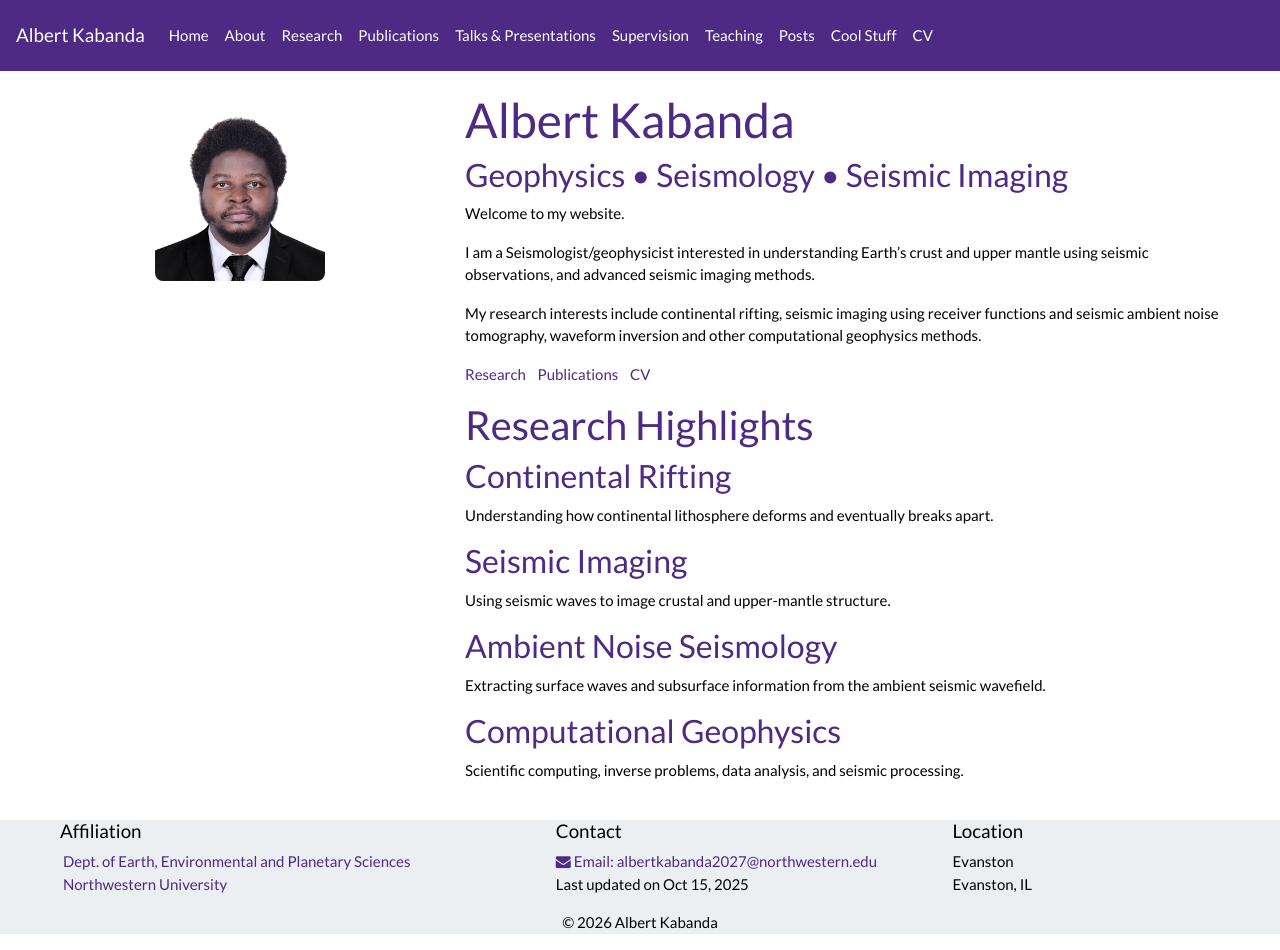
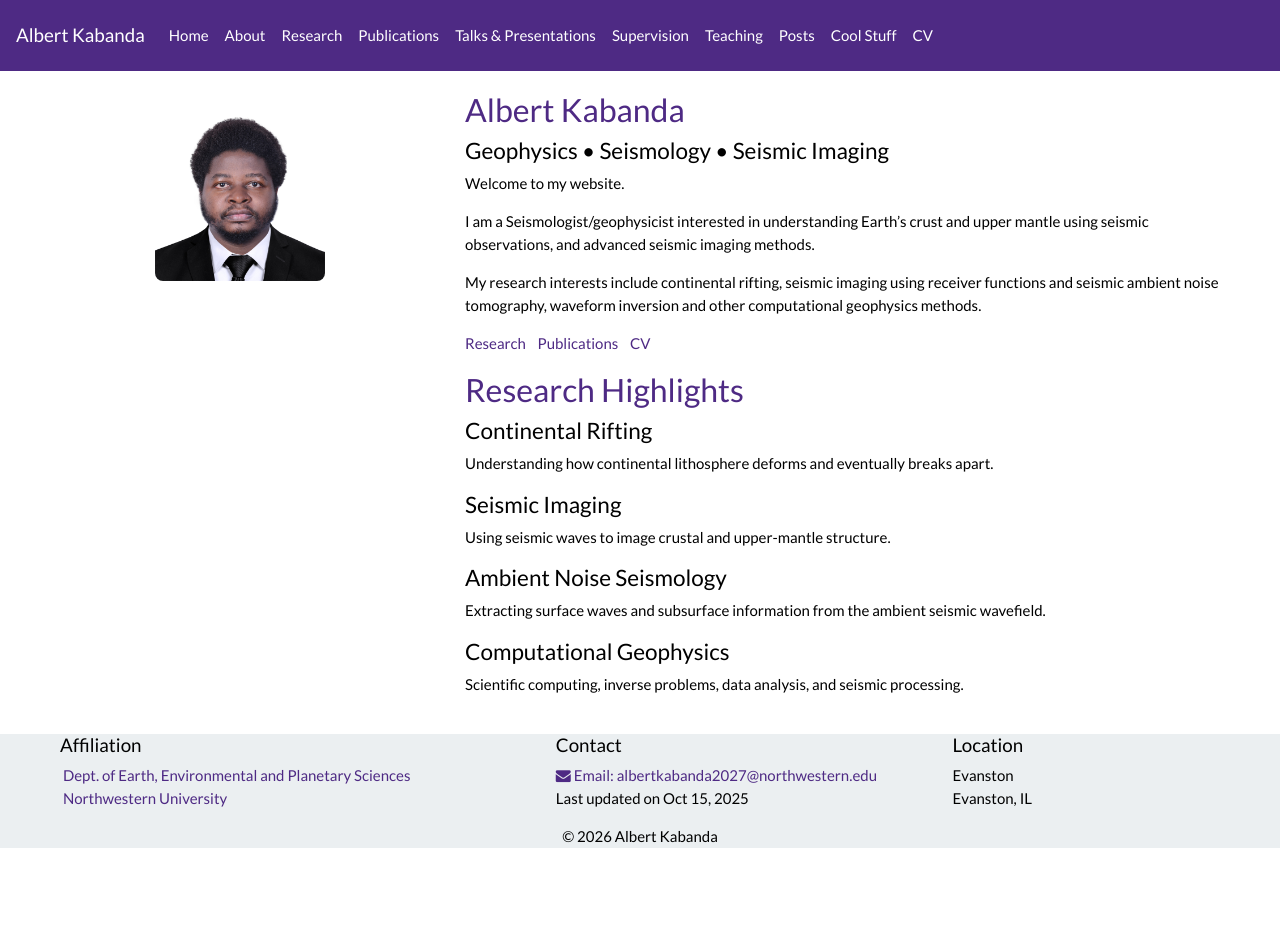
Before and after one commit to albertkabanda/albertkabanda.github.io, a Jekyll site: the page built from _pages/home.md, in a window 1280 px wide and 950 px high. Built offline with Jekyll 4.4.1, drawn with Linux system fonts in a browser that asks for light colours; nearby versions of some CDN libraries; a style sheet for code colours, icons or effects is not loaded.

```diff
--- a/_pages/home.md
+++ b/_pages/home.md
@@ -5,9 +5,9 @@ sitemap: false
 permalink: /
 ---
 
-# Albert Kabanda
+### Albert Kabanda
 
-### Geophysics • Seismology • Seismic Imaging
+#### Geophysics • Seismology • Seismic Imaging
 
 Welcome to my website.
 
@@ -17,16 +17,16 @@ My research interests include continental rifting, seismic imaging using receive
 
 [Research](/Research/) &nbsp;&nbsp; [Publications](/Publications/) &nbsp;&nbsp; [CV](/CV/)
 
-## Research Highlights
+### Research Highlights
 
-### Continental Rifting
+#### Continental Rifting
 Understanding how continental lithosphere deforms and eventually breaks apart.
 
-### Seismic Imaging
+#### Seismic Imaging
 Using seismic waves to image crustal and upper-mantle structure.
 
-### Ambient Noise Seismology
+#### Ambient Noise Seismology
 Extracting surface waves and subsurface information from the ambient seismic wavefield.
 
-### Computational Geophysics
+#### Computational Geophysics
 Scientific computing, inverse problems, data analysis, and seismic processing.
```
